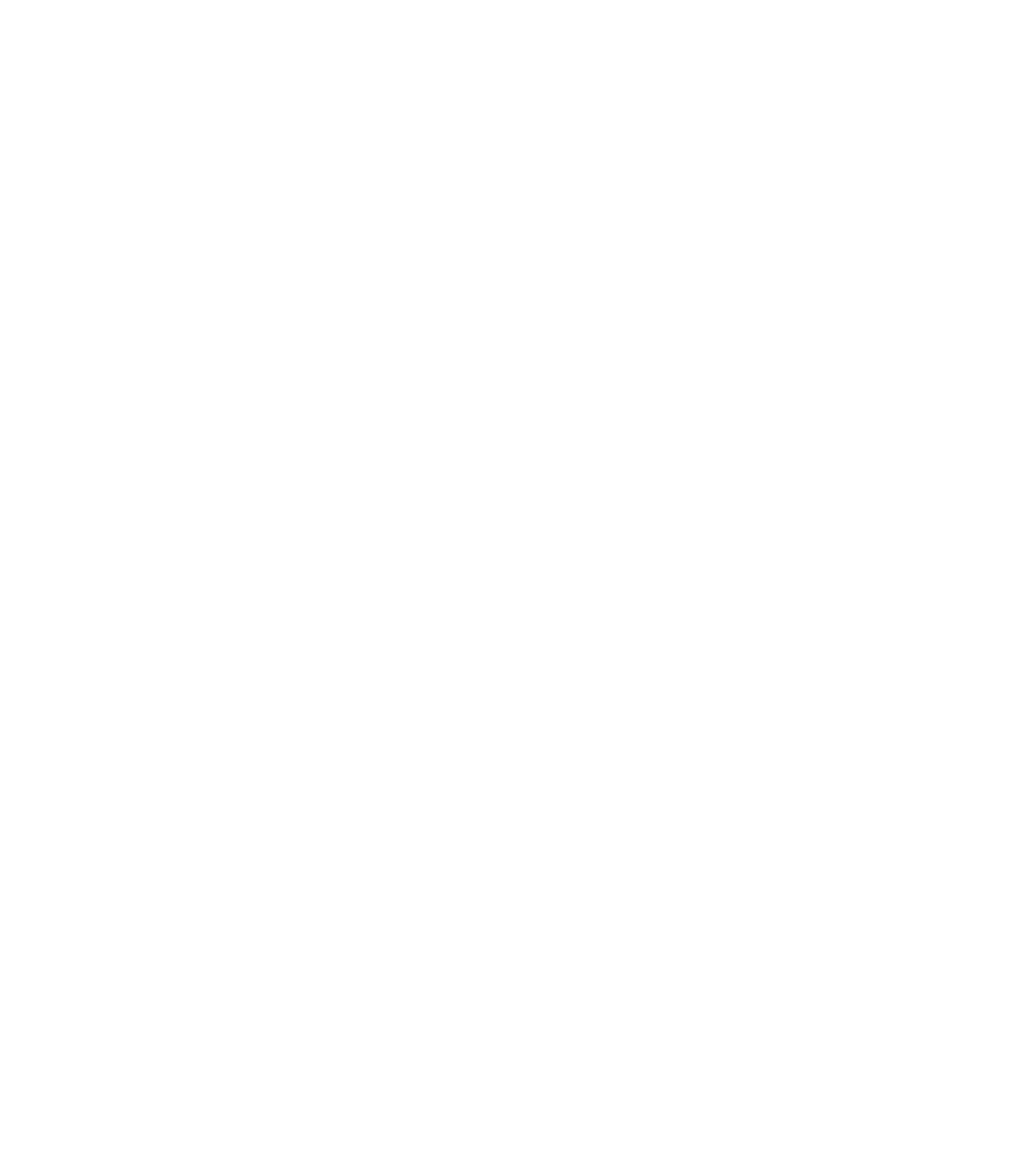
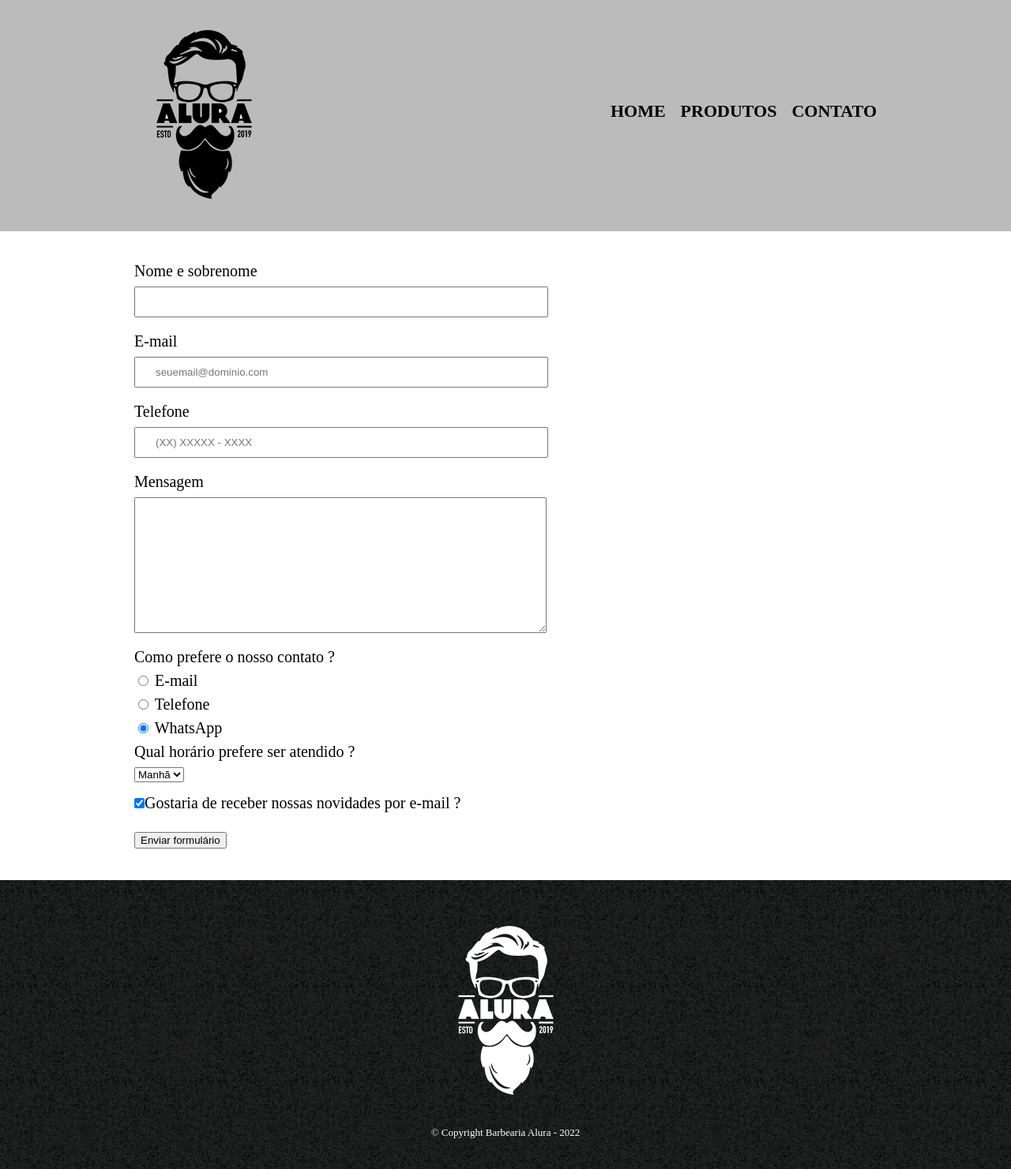
Before and after one commit to paulovieiraa/estudos-alura, a plain HTML site: page html - barbearia/contatos.html in a window 1280 px wide. Shown: the whole page at 79% size. Before the commit the page ends 800 px from the top, so only its background shows below. Drawn offline with Linux system fonts and the light colour scheme.

Commit message:
Tela contato - form

```diff
--- a/html - barbearia/contatos.html
+++ b/html - barbearia/contatos.html
@@ -0,0 +1,87 @@
+<!DOCTYPE html>
+<html>
+
+<head>
+    <meta charset="UTF-8">
+    <title>Contato - Barbearia</title>
+    <link rel="stylesheet" href="reset.css">
+    <link rel="stylesheet" href="style.css">
+</head>
+
+<body>
+    <header>
+        <div class="caixa">
+            <h1><img src="imagens/logo.png" alt="Logo da Barbearia"></h1>
+            <nav>
+                <ul>
+                    <li>
+                        <a href="index.html">Home</a>
+                    </li>
+                    <li>
+                        <a href="produtos.html">Produtos</a>
+                    </li>
+                    <li>
+                        <a href="contatos.html">Contato</a>
+                    </li>
+                </ul>
+            </nav>
+        </div>
+    </header>
+
+    <main>
+        <form>
+            <label for="nome">Nome e sobrenome</label>
+            <input type="text" id="nome" class="input-padrao" required>
+
+            <label for="email">E-mail</label>
+            <input type="email" id="email" class="input-padrao" required placeholder="seuemail@dominio.com">
+
+            <label for="cellphone">Telefone</label>
+            <input type="tel" id="cellphone" class="input-padrao" required placeholder="(XX) XXXXX - XXXX">
+
+            <label for="mensagem">Mensagem</label>
+            <textarea cols="70" rows="10" id="mensagem" class="input-padrao" required></textarea>
+
+            <fieldset>
+                <legend>Como prefere o nosso contato ?</legend>
+                <label for="radio-email">
+                    <input type="radio" name="contato" value="email" id="radio-email">
+                    E-mail
+                </label>
+
+                <label for="radio-cellphone">
+                    <input type="radio" name="contato" value="cellphone" id="radio-cellphone">
+                    Telefone
+                </label>
+
+                <label for="radio-whatsapp">
+                    <input type="radio" name="contato" value="whatsapp" id="radio-whatsapp" checked>
+                    WhatsApp
+                </label>
+
+            </fieldset>
+
+            <fieldset>
+                <legend>Qual horário prefere ser atendido ?</legend>
+                <select>
+                    <option>Manhã</option>
+                    <option>Tarde</option>
+                    <option>Noite</option>
+                </select>
+            </fieldset>
+
+            <label>
+                <input type="checkbox" class="checkbox" checked>Gostaria de receber nossas novidades por e-mail ?</input>
+            </label>
+
+            <input type="submit" value="Enviar formulário">
+        </form>
+    </main>
+
+    <footer>
+        <img src="imagens/logo-branco.png" alt="Logo da Barbearia">
+        <p class="copyright">&copy; Copyright Barbearia Alura - 2022</p>
+    </footer>
+</body>
+
+</html>
--- /dev/null
+++ b/html - barbearia/style-home.css
@@ -0,0 +1,54 @@
+
+body{
+
+}
+
+#banner{
+    width: 100%;
+}
+
+.principal{
+    background: #CCCCCC;
+    padding: 30px;
+}
+
+.titulo-principal{
+    padding-left: 20px;
+}
+
+.titulo-centralizado{
+    text-align: center;
+}
+
+p{
+    text-align: center;
+}
+
+#missao{
+    font-size: 20px;
+}
+
+em strong{
+    color: red;
+}
+
+.itens{
+    font-style: italic;
+
+}
+
+.beneficios{
+    background: white;
+    padding: 20px;
+}
+
+ul{
+    display: inline-block;
+    vertical-align: top;
+    width: 20%;
+    margin-right: 15%;
+}
+
+.imagem-beneficios{
+    width: 50%;
+}
--- a/html - barbearia/style.css
+++ b/html - barbearia/style.css
@@ -1,54 +1,119 @@
-
-body{
-
+header{
+    background: #BBBBBB;
+    padding: 20px 0;
 }
 
-#banner{
-    width: 100%;
+.caixa{
+    position: relative;
+    width: 940px;
+    margin: 0 auto;
 }
 
-.principal{
-    background: #CCCCCC;
-    padding: 30px;
+nav{
+    position: absolute;
+    top: 110px;
+    right: 0;
 }
 
-.titulo-principal{
-    padding-left: 20px;
+nav li{
+    display: inline;
+    /* margin: TOPO - DIREITA - BAIXO - ESQUERDA */
+    margin: 0 0 0 15px
 }
 
-.titulo-centralizado{
-    text-align: center;
+nav a {
+    text-transform: uppercase;
+    color: black;
+    font-weight: bold;
+    font-size: 22px;
+    text-decoration: none;
 }
 
-p{
-    text-align: center;
+nav a:hover{
+    color: #C78C19;
+    text-decoration: underline;
 }
 
-#missao{
-    font-size: 20px;
+.produtos{
+    width: 940px;
+    margin: 0 auto;
+    padding: 50px 0;
 }
 
-em strong{
-    color: red;
+.produtos li{
+    display: inline-block;
+    text-align: center;
+    width: 30%;
+    vertical-align: top;
+    margin: 0 1.5%;
+    padding: 30px 20px;
+    box-sizing: border-box;
+    border: 2px solid black;
+    border-radius: 10px;
 }
 
-.itens{
-    font-style: italic;
-
+.produtos li:hover{
+    border-color: #C78C19;
 }
 
-.beneficios{
-    background: white;
-    padding: 20px;
+.produtos li:hover h2{
+    font-size: 34px;
 }
 
-ul{
-    display: inline-block;
-    vertical-align: top;
-    width: 20%;
-    margin-right: 15%;
+.produtos li:active{
+    border-color: #088C19;
 }
 
-.imagem-beneficios{
+.produtos h2{
+    font-size: 30px;
+    font-weight: bold;
+}
+
+.produto-descricao{
+    font-size: 18px;
+}
+
+.produto-preco{
+    font-size: 22px;
+    font-weight: bold;
+    margin-top: 10px;
+}
+
+footer{
+    text-align: center;
+    background: url("imagens/bg.jpg");
+    padding: 40px 0;
+}
+
+.copyright{
+    color: white;
+    font-size: 13px;
+    margin-top: 20px;
+}
+
+main{
+    width: 940px;
+    margin: 0 auto;
+}
+
+form{
+    margin: 40px 0;
+}
+
+form label, form legend{
+    display: block;
+    font-size: 20px;
+    margin-bottom: 10px;
+}
+
+.input-padrao{
+    display: block;
+    margin-bottom: 20px;
+    padding: 10px 25px;
     width: 50%;
 }
+
+.checkbox{
+    /* Margin para cima e para baixo */
+    margin: 20px 0;
+}
```
Also changed, not shown: html - barbearia/index.html (+1 -1 lines), html - barbearia/produtos.css (deleted, +0 -92 lines), html - barbearia/produtos.html (+2 -2 lines).
